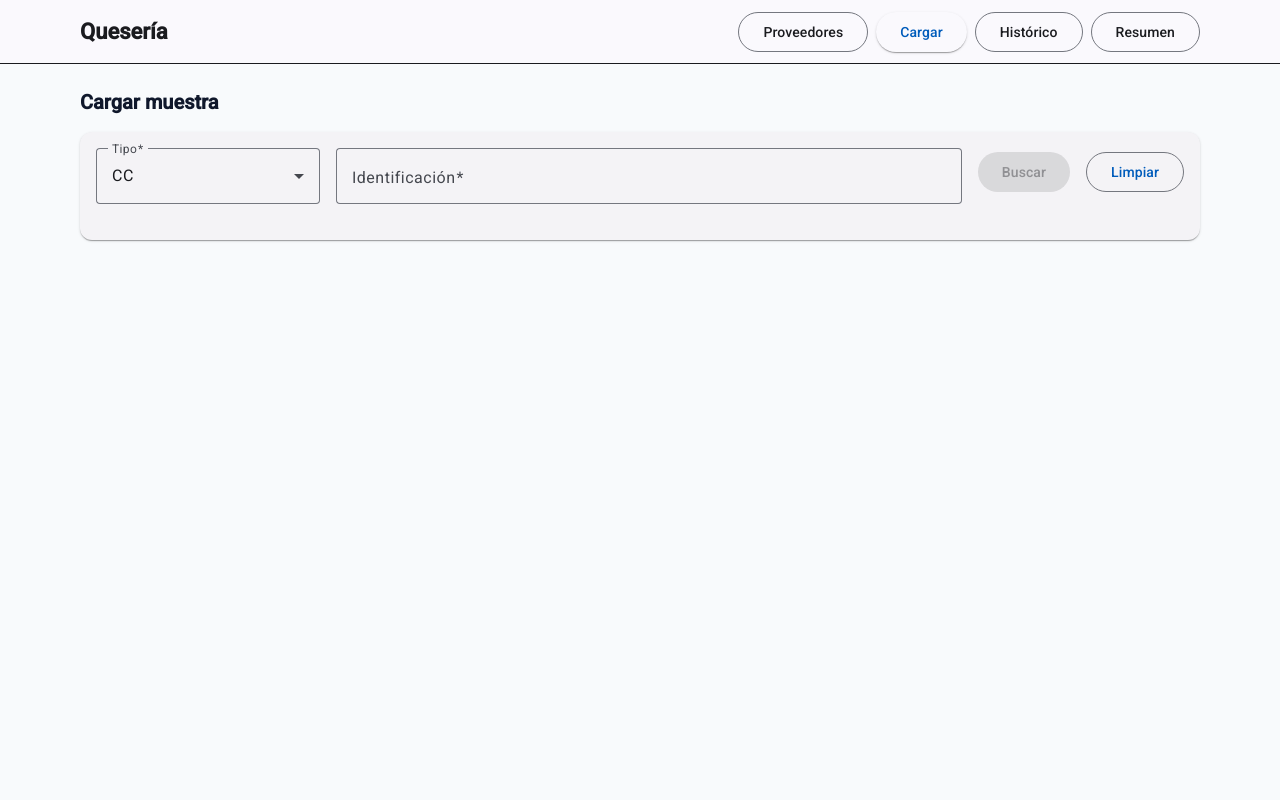
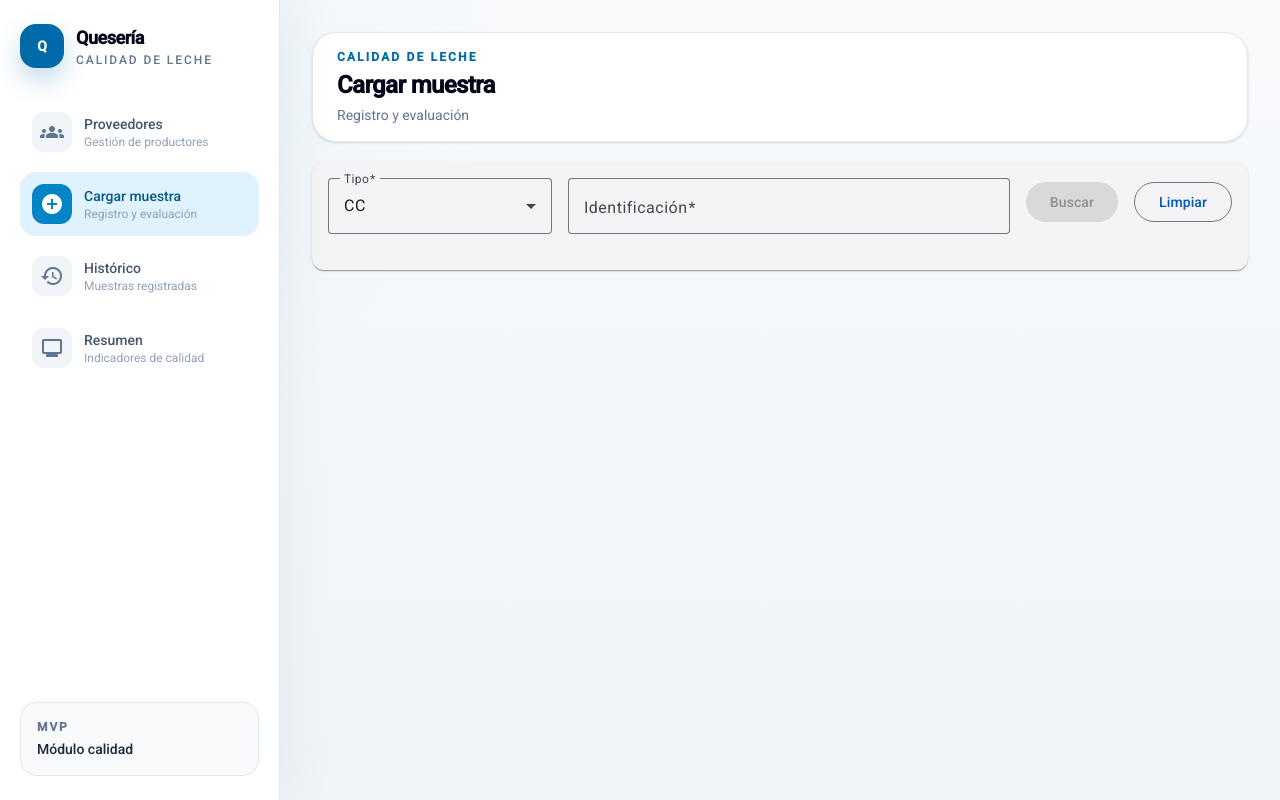
Before and after one commit to Alejolora25/queseria-frontend, an Angular app: page /calidad/cargar in a window 1280 px wide. Built offline with nearby package versions, Linux system fonts and the light colour scheme.

Commit message:
Implementa layout responsive global con sidebar y drawer movil

```diff
--- a/src/app/app.css
+++ b/src/app/app.css
@@ -0,0 +1,33 @@
+:host {
+  display: block;
+  min-height: 100dvh;
+}
+
+.app-shell {
+  background:
+    radial-gradient(circle at top left, rgba(14, 165, 233, 0.08), transparent 32rem),
+    linear-gradient(180deg, #f8fafc 0%, #eef4f8 100%);
+}
+
+.app-sidebar {
+  box-shadow: 18px 0 45px rgba(15, 23, 42, 0.04);
+}
+
+.app-nav-link:hover {
+  background: #f1f5f9;
+  color: #0f172a;
+}
+
+.app-nav-link.is-active {
+  background: #e0f2fe;
+  color: #075985;
+}
+
+.app-nav-link.is-active .app-nav-icon {
+  background: #0284c7;
+  color: #fff;
+}
+
+.app-brand-mark {
+  box-shadow: 0 12px 26px rgba(3, 105, 161, 0.24);
+}
--- a/src/app/app.html
+++ b/src/app/app.html
@@ -1,18 +1,129 @@
-<div class="min-h-dvh bg-slate-50 text-slate-900">
-  <mat-toolbar class="border-b bg-white">
-    <div class="mx-auto max-w-6xl w-full px-4 flex items-center justify-between">
-      <div class="font-semibold">Quesería</div>
+<div class="app-shell min-h-dvh bg-slate-50 text-slate-950">
+  <aside class="app-sidebar fixed inset-y-0 left-0 z-30 hidden w-[280px] flex-col border-r border-slate-200 bg-white lg:flex">
+    <div class="flex h-full flex-col px-5 py-6">
+      <div class="mb-8">
+        <div class="flex items-center gap-3">
+          <div class="app-brand-mark flex h-11 w-11 items-center justify-center rounded-2xl bg-sky-700 text-sm font-bold text-white shadow-sm">
+            Q
+          </div>
+          <div>
+            <div class="text-lg font-semibold tracking-tight">Quesería</div>
+            <div class="text-xs font-medium uppercase tracking-[0.16em] text-slate-500">
+              Calidad de leche
+            </div>
+          </div>
+        </div>
+      </div>
 
-      <div class="flex gap-2">
-        <a mat-stroked-button routerLink="/proveedores">Proveedores</a>
-        <a mat-raised-button color="primary" routerLink="/calidad/cargar">Cargar</a>
-        <a mat-stroked-button routerLink="/calidad/historico">Histórico</a>
-        <a mat-stroked-button routerLink="/calidad/resumen">Resumen</a>
+      <nav class="space-y-2" aria-label="Navegación principal">
+        <a
+          *ngFor="let item of navItems"
+          [routerLink]="item.route"
+          routerLinkActive="is-active"
+          [routerLinkActiveOptions]="{ exact: true }"
+          class="app-nav-link group flex items-center gap-3 rounded-2xl px-3 py-3 text-sm font-medium text-slate-600 transition"
+        >
+          <span class="app-nav-icon flex h-10 w-10 items-center justify-center rounded-xl bg-slate-100 text-slate-500 transition">
+            <mat-icon>{{ item.icon }}</mat-icon>
+          </span>
+          <span class="min-w-0">
+            <span class="block truncate">{{ item.label }}</span>
+            <span class="block truncate text-xs font-normal text-slate-400">{{ item.description }}</span>
+          </span>
+        </a>
+      </nav>
+
+      <div class="mt-auto rounded-2xl border border-slate-200 bg-slate-50 p-4">
+        <div class="text-xs font-semibold uppercase tracking-[0.16em] text-slate-500">MVP</div>
+        <div class="mt-1 text-sm font-medium text-slate-800">Módulo calidad</div>
       </div>
     </div>
-  </mat-toolbar>
+  </aside>
 
-  <main class="mx-auto max-w-6xl px-4 py-6">
-    <router-outlet />
+  <header class="sticky top-0 z-20 border-b border-slate-200 bg-white/95 backdrop-blur lg:hidden">
+    <div class="flex h-16 items-center justify-between px-4">
+      <button
+        mat-icon-button
+        type="button"
+        aria-label="Abrir menú"
+        (click)="toggleMobileMenu()"
+      >
+        <mat-icon>menu</mat-icon>
+      </button>
+
+      <div class="text-center">
+        <div class="font-semibold leading-tight">Quesería</div>
+        <div class="text-xs text-slate-500">Calidad de leche</div>
+      </div>
+
+      <div class="h-10 w-10"></div>
+    </div>
+  </header>
+
+  <div
+    *ngIf="mobileMenuOpen()"
+    class="fixed inset-0 z-40 bg-slate-950/45 backdrop-blur-sm lg:hidden"
+    (click)="closeMobileMenu()"
+  ></div>
+
+  <aside
+    *ngIf="mobileMenuOpen()"
+    class="fixed inset-y-0 left-0 z-50 w-[min(320px,86vw)] border-r border-slate-200 bg-white shadow-2xl lg:hidden"
+  >
+    <div class="flex h-full flex-col px-5 py-5">
+      <div class="mb-7 flex items-center justify-between">
+        <div class="flex items-center gap-3">
+          <div class="flex h-10 w-10 items-center justify-center rounded-2xl bg-sky-700 text-sm font-bold text-white">
+            Q
+          </div>
+          <div>
+            <div class="font-semibold">Quesería</div>
+            <div class="text-xs text-slate-500">Calidad de leche</div>
+          </div>
+        </div>
+
+        <button mat-icon-button type="button" aria-label="Cerrar menú" (click)="closeMobileMenu()">
+          <mat-icon>close</mat-icon>
+        </button>
+      </div>
+
+      <nav class="space-y-2" aria-label="Navegación móvil">
+        <a
+          *ngFor="let item of navItems"
+          [routerLink]="item.route"
+          routerLinkActive="is-active"
+          [routerLinkActiveOptions]="{ exact: true }"
+          class="app-nav-link group flex items-center gap-3 rounded-2xl px-3 py-3 text-sm font-medium text-slate-600 transition"
+        >
+          <span class="app-nav-icon flex h-10 w-10 items-center justify-center rounded-xl bg-slate-100 text-slate-500 transition">
+            <mat-icon>{{ item.icon }}</mat-icon>
+          </span>
+          <span>
+            <span class="block">{{ item.label }}</span>
+            <span class="block text-xs font-normal text-slate-400">{{ item.description }}</span>
+          </span>
+        </a>
+      </nav>
+    </div>
+  </aside>
+
+  <main class="min-h-dvh lg:pl-[280px]">
+    <div class="mx-auto w-full max-w-7xl px-4 py-5 sm:px-6 sm:py-7 lg:px-8 lg:py-8">
+      <section class="mb-5 rounded-3xl border border-slate-200 bg-white px-5 py-4 shadow-sm sm:px-6">
+        <div class="flex flex-col gap-1">
+          <p class="text-xs font-semibold uppercase tracking-[0.18em] text-sky-700">
+            Calidad de leche
+          </p>
+          <h1 class="text-2xl font-semibold tracking-tight text-slate-950">
+            {{ currentPage().label }}
+          </h1>
+          <p class="text-sm text-slate-500">
+            {{ currentPage().description }}
+          </p>
+        </div>
+      </section>
+
+      <router-outlet />
+    </div>
   </main>
 </div>
--- a/src/app/app.ts
+++ b/src/app/app.ts
@@ -1,15 +1,67 @@
-import { Component, signal } from '@angular/core';
-import { RouterLink, RouterOutlet } from '@angular/router';
-import { MatToolbarModule } from '@angular/material/toolbar';
+import { NgFor, NgIf } from '@angular/common';
+import { Component, computed, inject, signal } from '@angular/core';
+import { NavigationEnd, Router, RouterLink, RouterLinkActive, RouterOutlet } from '@angular/router';
 import { MatButtonModule } from '@angular/material/button';
-
+import { MatIconModule } from '@angular/material/icon';
 
 @Component({
   selector: 'app-root',
-  imports: [RouterOutlet, RouterLink, MatToolbarModule, MatButtonModule],
+  imports: [NgFor, NgIf, RouterOutlet, RouterLink, RouterLinkActive, MatButtonModule, MatIconModule],
   templateUrl: './app.html',
   styleUrl: './app.css'
 })
 export class App {
   protected readonly title = signal('queseria-frontend');
+  protected readonly mobileMenuOpen = signal(false);
+  private readonly router = inject(Router);
+  private readonly currentUrl = signal(this.router.url);
+
+  protected readonly navItems = [
+    {
+      label: 'Proveedores',
+      description: 'Gestión de productores',
+      route: '/proveedores',
+      icon: 'groups',
+    },
+    {
+      label: 'Cargar muestra',
+      description: 'Registro y evaluación',
+      route: '/calidad/cargar',
+      icon: 'add_circle',
+    },
+    {
+      label: 'Histórico',
+      description: 'Muestras registradas',
+      route: '/calidad/historico',
+      icon: 'history',
+    },
+    {
+      label: 'Resumen',
+      description: 'Indicadores de calidad',
+      route: '/calidad/resumen',
+      icon: 'monitoring',
+    },
+  ];
+
+  protected readonly currentPage = computed(() => {
+    const url = this.currentUrl();
+    return this.navItems.find(item => url.startsWith(item.route)) ?? this.navItems[2];
+  });
+
+  constructor() {
+    this.router.events.subscribe(event => {
+      if (event instanceof NavigationEnd) {
+        this.currentUrl.set(event.urlAfterRedirects);
+        this.mobileMenuOpen.set(false);
+      }
+    });
+  }
+
+  protected toggleMobileMenu() {
+    this.mobileMenuOpen.update(open => !open);
+  }
+
+  protected closeMobileMenu() {
+    this.mobileMenuOpen.set(false);
+  }
 }
--- a/src/app/features/calidad/pages/carga-muestra-page/carga-muestra-page.ts
+++ b/src/app/features/calidad/pages/carga-muestra-page/carga-muestra-page.ts
@@ -35,8 +35,6 @@ type UiState = 'idle' | 'searching' | 'creatingProveedor' | 'submittingMuestra';
   ],
   template: `
     <div class="space-y-4">
-      <h2 class="text-xl font-semibold">Cargar muestra</h2>
-
       <!-- Buscar proveedor -->
       <mat-card class="rounded-2xl">
         <mat-card-content class="p-4">
--- a/src/app/features/calidad/pages/dashboard-resumen-page/dashboard-resumen-page.ts
+++ b/src/app/features/calidad/pages/dashboard-resumen-page/dashboard-resumen-page.ts
@@ -32,8 +32,6 @@ type UiState = 'idle' | 'searchingProveedor' | 'loadingResumen';
   ],
   template: `
     <div class="space-y-4">
-      <h2 class="text-xl font-semibold">Resumen</h2>
-
       <!-- Proveedor -->
       <mat-card class="rounded-2xl">
         <mat-card-content class="p-4 space-y-3">
--- a/src/app/features/calidad/pages/historico-page/historico-page.ts
+++ b/src/app/features/calidad/pages/historico-page/historico-page.ts
@@ -43,8 +43,6 @@ type UiState = 'idle' | 'searchingProveedor' | 'loadingHistorico';
   ],
   template: `
     <div class="space-y-4">
-      <h2 class="text-xl font-semibold">Histórico</h2>
-
       <!-- Buscar proveedor -->
       <mat-card class="rounded-2xl">
         <mat-card-content class="p-4 space-y-3">
--- a/src/app/features/proveedores/pages/proveedores-page/proveedores-page.ts
+++ b/src/app/features/proveedores/pages/proveedores-page/proveedores-page.ts
@@ -38,9 +38,7 @@ type UiState = 'idle' | 'loading' | 'saving';
   ],
   template: `
     <div class="space-y-4">
-      <div class="flex items-center justify-between gap-2 flex-wrap">
-        <h2 class="text-xl font-semibold">Proveedores</h2>
-
+      <div class="flex items-center justify-end gap-2 flex-wrap">
         <div class="flex gap-2">
           <button mat-stroked-button (click)="nuevo()" [disabled]="busy()">Nuevo proveedor</button>
           <button mat-raised-button color="primary" (click)="buscar(0)" [disabled]="busy()">
```
